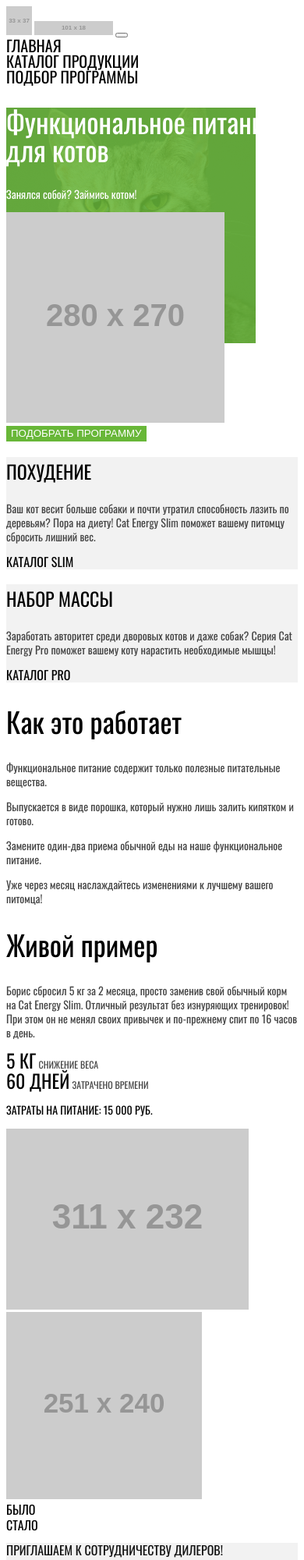
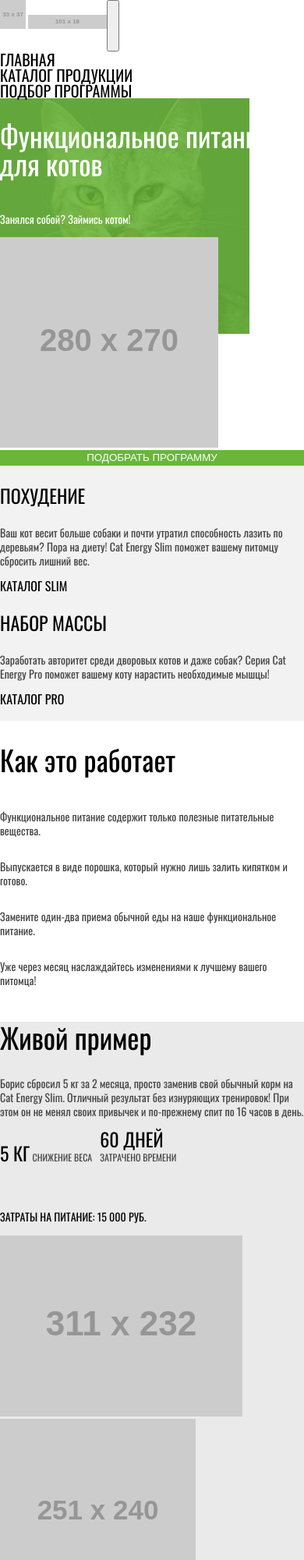
Before and after one commit to Freudehoff/1364755-cat-energy-21, a website: page source/index.html in a window 390 px wide. Shown: the top 2000 px of the page at 78% size. Drawn offline with nearby package versions, Linux system fonts and the light colour scheme; files that its build step writes are made by us from their sources; placeholder pictures from the web are drawn by us.

Commit message:
Адаптивная сетка для главной страницы

```diff
--- a/source/index.html
+++ b/source/index.html
@@ -3,6 +3,7 @@
 
 <head>
   <meta charset="utf-8">
+  <meta name="viewport" content="width=device-width, initial-scale=1">
   <title>Интернет магазин «Кэт энерджи»</title>
   <link rel="stylesheet" href="css/style.css">
 </head>
@@ -10,13 +11,13 @@
 <body class="page__body">
   <header class="page-header">
     <nav class="main-navigation">
-      <a class="main-navigation__logo-first">
-        <img src="https://via.placeholder.com/33x37" alt="Интернет магазин «Кэт энерджи»">
-      </a>
-      <a class="main-navigation__logo-second">
-        <img src="https://via.placeholder.com/101x18" alt="Интернет магазин «Кэт энерджи»">
+      <div class="main-navigation__wrapper">
+        <a class="main-navigation__logo">
+          <img src="https://via.placeholder.com/33x37" width="33" height="37" alt="Интернет магазин «Кэт энерджи»">
+          <img src="https://via.placeholder.com/101x18" width="101" height="18" alt="Интернет магазин «Кэт энерджи»">
         </a>
         <button class="main-navigation__toggle" type="button"><span class="visually-hidden">Открыть меню</span></button>
+      </div>
       <ul class="main-navigation__list list">
         <li class="main-navigation__item main-navigation__item--current">
           <a class="list__link">Главная</a>
@@ -70,6 +71,7 @@
       </ul>
     </section>
     <section class="example">
+      <div class="example__wrapper">
         <h2 class="example__heading">Живой пример</h2>
         <p class="example__text">Борис сбросил 5 кг за 2 месяца, просто заменив свой обычный корм на Cat Energy Slim. Отличный результат без изнуряющих тренировок! При этом он не менял своих привычек и по-прежнему спит по 16 часов в день.</p>
         <div class="example__item">
@@ -81,6 +83,7 @@
           <span class="example__result">Затрачено времени</span>
         </div>
         <p class="example__cost">Затраты на питание: 15 000 руб.</p>
+      </div>
       <div class="example__slider slider">
         <div class="slider__image-before">
           <img src="https://via.placeholder.com/311x232" alt="Кот Борис до приёма нашего корма">
@@ -105,7 +108,7 @@
     </section>
     <div class="page-footer__wrapper">
       <div class="page-footer__logo">
-        <img src="https://via.placeholder.com/128x24" alt="Интернет магазин «Кэт энерджи»">
+        <img src="https://via.placeholder.com/128x24" width="128" height="24" alt="Интернет магазин «Кэт энерджи»">
       </div>
       <section class="social">
         <h2 class="visually-hidden">Давайте дружить!</h2>
@@ -125,7 +128,7 @@
         <h2 class="visually-hidden">Разработано</h2>
         <a class="copyright__button" href="https://htmlacademy.ru/intensive/adaptive" target="_blank">
           <span>HTML Academy</span>
-          <img src="https://via.placeholder.com/27x34" alt="Логотип HTML Academy">
+          <img src="https://via.placeholder.com/27x34" width="27" height="34" alt="Логотип HTML Academy">
         </a>
       </section>
     </div>
--- a/source/less/blocks/contacts.less
+++ b/source/less/blocks/contacts.less
@@ -1,8 +1,14 @@
 .contacts {
   background-color: @basic-grey;
+
+  @media (min-width: @desktop-width) {
+    width: 570px;
+  }
 }
 
 .contacts__heading {
+  display: inline-block;
+  width: 140px;
   font-size: 16px;
   font-weight: 400;
   text-transform: uppercase;
@@ -10,5 +16,7 @@
 }
 
 .contacts__text {
+  display: inline-block;
+  width: 140px;
   line-height: 20px;
 }
--- a/source/less/blocks/example.less
+++ b/source/less/blocks/example.less
@@ -1,8 +1,33 @@
+.example {
+  background-color: @special-grey;
+
+  @media (min-width: @tablet-width) {
+    background-color: @basic-white;
+  }
+
+  @media (min-width: @desktop-width) {
+    display: flex;
+    flex-direction: row;
+  }
+}
+
+.example__wrapper {
+  @media (min-width: @desktop-width) {
+    width: 450px;
+  }
+}
+
 .example__heading {
   font-size: 36px;
   line-height: 40px;
   font-weight: 400;
   color: @basic-black;
+}
+
+.example__item {
+  display: inline-block;
+  width: 125px;
+  height: 70px;
 }
 
 .example__quantity {
@@ -19,6 +44,7 @@
 }
 
 .example__cost {
+  display: inline-block;
   line-height: 20px;
   text-transform: uppercase;
   color: @basic-black;
@@ -29,4 +55,12 @@
   line-height: 20px;
   text-transform: uppercase;
   color: @basic-black;
+
+  @media (min-width: @tablet-width) {
+    background-color: @special-grey;
+  }
+
+  @media (min-width: @desktop-width) {
+    width: 625px;
+  }
 }
--- a/source/less/blocks/features.less
+++ b/source/less/blocks/features.less
@@ -4,3 +4,13 @@
   font-weight: 400;
   color: @basic-black;
 }
+
+.features__list {
+  display: flex;
+  flex-direction: column;
+
+  @media (min-width: @tablet-width), (min-width: @desktop-width) {
+    flex-direction: row;
+    flex-wrap: wrap;
+  }
+}
--- a/source/less/blocks/page-footer.less
+++ b/source/less/blocks/page-footer.less
@@ -1,3 +1,8 @@
 .page-footer__wrapper {
   background-color: @basic-grey;
+
+  @media (min-width: @tablet-width) {
+    display: flex;
+    flex-direction: row;
+  }
 }
--- a/source/less/blocks/page-header.less
+++ b/source/less/blocks/page-header.less
@@ -1,3 +1,42 @@
+.main-navigation {
+  @media (min-width: @tablet-width), (min-width: @desktop-width) {
+    display: flex;
+    flex-direction: row;
+  }
+}
+
+.main-navigation__wrapper {
+  display: flex;
+  flex-direction: row;
+}
+
+.main-navigation__logo {
+  height: 66px;
+
+  @media (min-width: @tablet-width) {
+    height: 90px;
+  }
+
+  @media (min-width: @desktop-width) {
+    height: 120px;
+  }
+}
+
+.main-navigation__toggle {
+  @media (min-width: @tablet-width), (min-width: @desktop-width) {
+    display: none;
+  }
+}
+
+.main-navigation__list {
+  display: flex;
+  flex-direction: column;
+
+  @media (min-width: @tablet-width), (min-width: @desktop-width) {
+    flex-direction: row;
+  }
+}
+
 .main-navigation__item {
   font-size: 20px;
   line-height: 20px;
--- a/source/less/blocks/page-main.less
+++ b/source/less/blocks/page-main.less
@@ -1,3 +1,4 @@
+
 .page-title {
   font-size: 36px;
   font-weight: 400;
--- a/source/less/blocks/page__body.less
+++ b/source/less/blocks/page__body.less
@@ -4,4 +4,5 @@
   line-height: 18px;
   font-weight: 400;
   color: @special-dark-grey;
+  margin: 0;
 }
--- a/source/less/blocks/presentation.less
+++ b/source/less/blocks/presentation.less
@@ -1,4 +1,6 @@
 .presentation {
+  display: flex;
+  flex-direction: column;
   background: url("../../img/presentation-background.png") no-repeat;
 }
 
@@ -7,10 +9,38 @@
   font-weight: 400;
   line-height: 36px;
   color: @basic-white;
+  order: 1;
 }
 
 .presentation__slogan {
   color: @basic-white;
+  order: 2;
+}
+
+.presentation__image {
+  order: 3;
+
+  @media (min-width: @tablet-width), (min-width: @desktop-width) {
+    order: 4;
+  }
+}
+
+.presentation__button {
+  order: 4;
+
+  @media (min-width: @tablet-width), (min-width: @desktop-width) {
+    order: 3;
+  }
+}
+
+.presentation__list {
+  display: grid;
+  grid-template-rows: 1fr 1fr;
+  order: 5;
+
+  @media (min-width: @desktop-width) {
+    grid-template-columns: 1fr 1fr;
+  }
 }
 
 .presentation__item {
--- /dev/null
+++ b/source/less/blocks/social.less
@@ -0,0 +1,4 @@
+.social__list {
+  display: flex;
+  flex-direction: row;
+}
--- a/source/less/global/global.less
+++ b/source/less/global/global.less
@@ -20,7 +20,7 @@
 }
 
 .list {
-  list-style: none;
   margin: 0;
   padding: 0;
+  list-style: none;
 }
--- a/source/less/global/variables.less
+++ b/source/less/global/variables.less
@@ -1,4 +1,4 @@
-//Colors
+// Colors
 
 @basic-white: #FFFFFF;
 @basic-green: #68B738;
@@ -8,3 +8,9 @@
 @special-dark-grey2: #222222;
 @special-black: #111111;
 @special-grey: #EAEAEA;
+
+// Viewports
+
+@mobile-width: 320px;
+@tablet-width: 768px;
+@desktop-width: 1440px;
--- a/source/less/style.less
+++ b/source/less/style.less
@@ -19,4 +19,5 @@
 @import "blocks/gift.less";
 @import "blocks/page-footer.less";
 @import "blocks/contacts.less";
+@import "blocks/social.less";
 @import "blocks/copyright.less";
```
Lines whose indentation alone changed are shown as unchanged.
